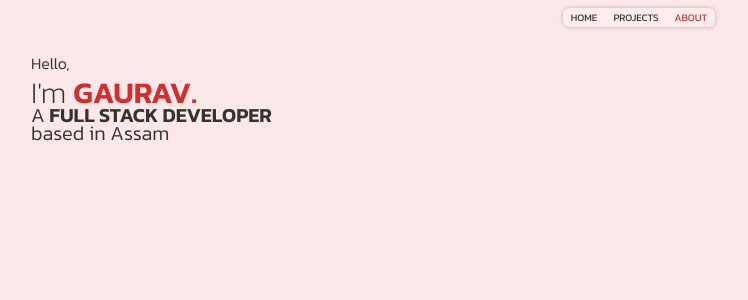
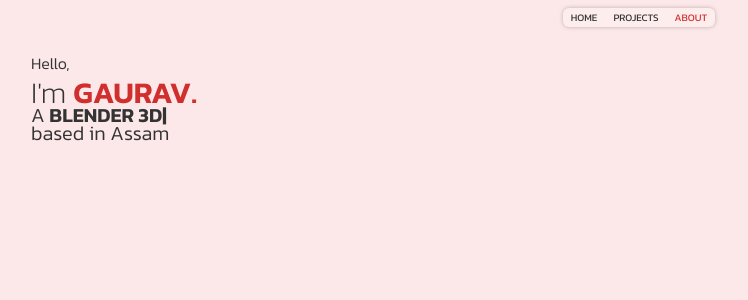
Before and after one commit to gaurav1-9/gauravkrdas-portfolio, a React (Vite) app: page / in a window 1280 px wide. Shown: the top 300 px of the page, without its empty margins (1-749 px from the left). Built offline with nearby package versions, Linux system fonts and the light colour scheme.

Commit message:
typing effect added

```diff
--- /dev/null
+++ b/src/PageComponents/Home/Typing.jsx
@@ -0,0 +1,25 @@
+import React from 'react'
+import { TypeAnimation } from 'react-type-animation';
+
+function Typing() {
+  return (
+    <div className='text-primary'>
+      <h2 className='text-xl font-light  leading-6'>A&nbsp;
+      <TypeAnimation className='font-semibold'
+      sequence={[
+        'FULL STACK DEVELOPER',
+        1000,
+        'MOBILE APP DEVELOPER',
+        1000,
+        'BLENDER 3D ARTIST',
+        1000,
+      ]}
+      wrapper="span"
+      speed={60}
+      repeat={Infinity}
+    /></h2>
+    </div>
+  )
+}
+
+export default Typing
--- a/src/PageComponents/Home/Welcome.jsx
+++ b/src/PageComponents/Home/Welcome.jsx
@@ -1,11 +1,12 @@
 import React from 'react'
+import Typing from './Typing'
 
 function Welcome() {
   return (
     <div className='mx-8 mt-6'>
         <h3 className='font-light text-primary mb-2'>Hello,</h3>
         <h1 className='text-3xl font-extralight text-primary leading-5'>I'm <span className='text-secondary font-semibold'>GAURAV.</span></h1>
-        <h2 className='text-xl font-light text-primary leading-6'>A <span className='font-semibold'>FULL STACK DEVELOPER</span></h2>
+        <Typing/>
         <h2 className='text-xl font-light text-primary leading-3'>based in Assam</h2>
     </div>
   )
```
